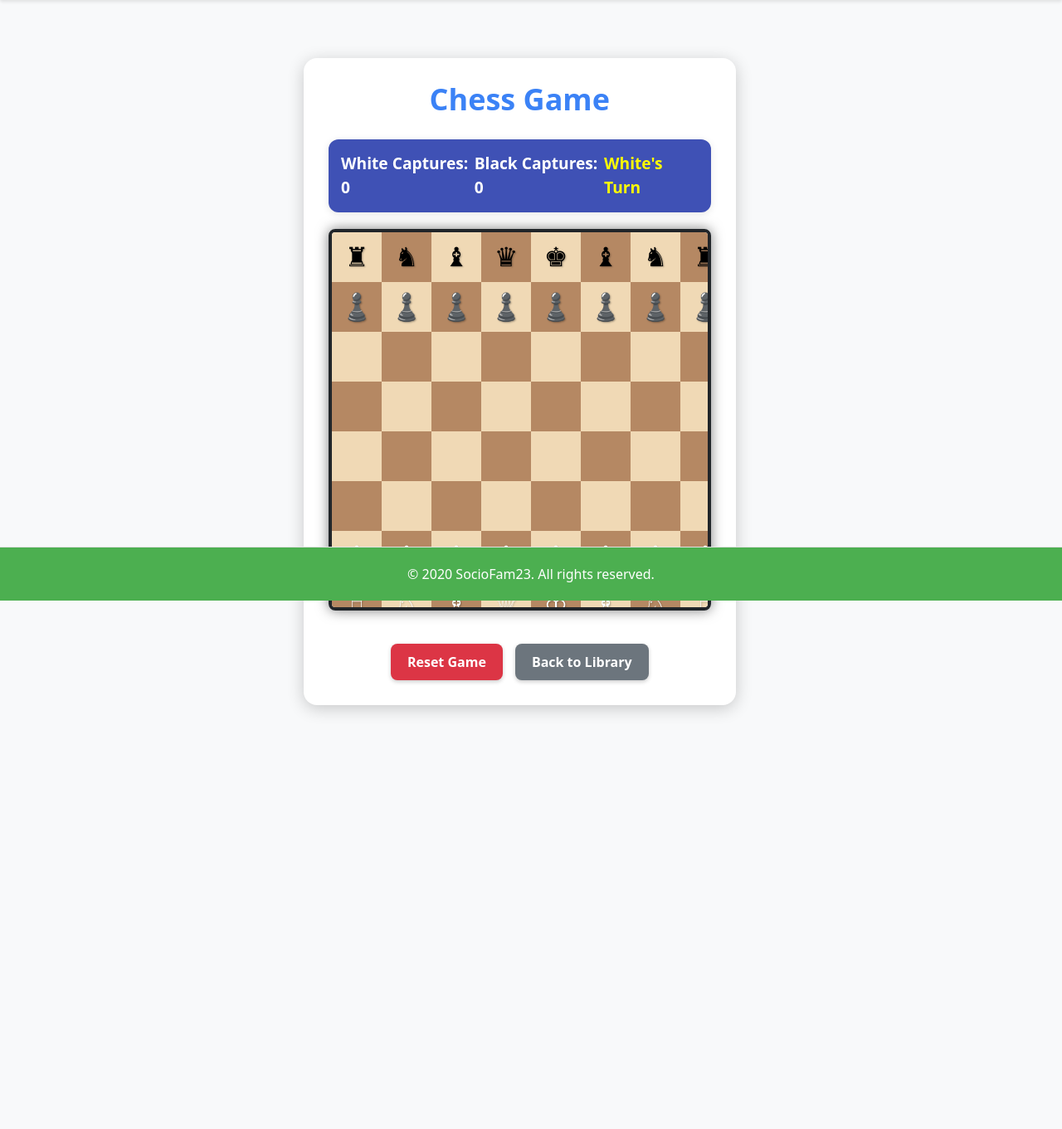
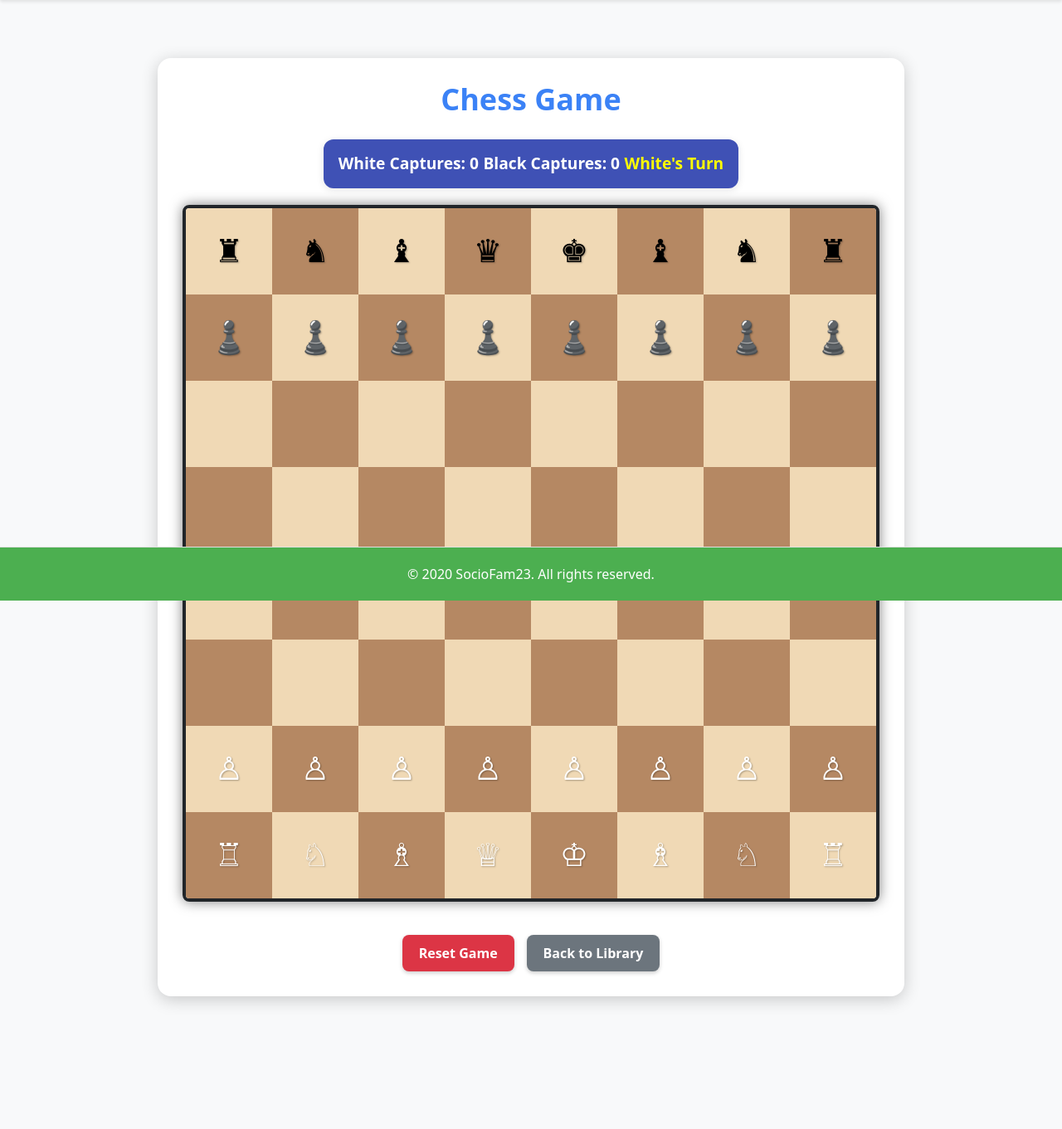
Before and after one commit to Hencheng2/your_family_tree_app, a Python web app: template templates/chess_game.html in a window 1280 px wide. Shown: the part 76-1437 px from the top of the page at 83% size. Before the commit the page ends 937 px from the top, so only its background shows below. Run offline with Jinja, Linux system fonts and the light colour scheme; the template is opened without the code that fills it: most values are stand-ins (such as "Sample title", 1, 10 or a date in 2020); some libraries are stand-ins or nearby versions.

Commit message:
Update chess_game.html

```diff
--- a/templates/chess_game.html
+++ b/templates/chess_game.html
@@ -16,9 +16,9 @@
             display: flex;
             flex-direction: column;
             align-items: center;
-            justify-content: flex-start; /* Align to top to allow scrolling */
+            justify-content: center; /* Center content vertically if space allows */
             min-height: 100vh;
-            padding-top: 20px; /* Reduced padding as home button is gone */
+            padding-top: 20px;
             padding-bottom: 80px; /* Increased padding for the footer spacer */
             box-sizing: border-box;
             overflow-y: auto; /* Allow scrolling if content exceeds viewport */
@@ -29,14 +29,16 @@
             flex-direction: column;
             align-items: center;
             gap: 20px;
-            width: 95%; /* Make it more fluid, almost full width */
-            max-width: 700px; /* Increased max-width for larger screens */
+            width: 95vw; /* Take 95% of viewport width */
+            max-width: 900px; /* Increased max-width for larger screens */
             padding: 20px;
             background-color: var(--card-bg);
             border-radius: 1rem;
             box-shadow: 0 4px 20px rgba(0, 0, 0, 0.2);
             position: relative;
             margin-bottom: 20px; /* Space above the footer spacer */
+            margin-left: auto; /* Center the container */
+            margin-right: auto; /* Center the container */
         }
 
         .scoreboard {
@@ -79,7 +81,7 @@
             display: flex;
             align-items: center;
             justify-content: center;
-            font-size: 4vw; /* Slightly larger base font for pieces */
+            font-size: 6vw; /* Larger base font for pieces, scales with viewport */
             cursor: pointer;
             user-select: none; /* Prevent text selection */
             transition: background-color 0.1s ease-in-out;
@@ -101,31 +103,31 @@
         /* Piece styling */
         .piece {
             font-family: 'Arial Unicode MS', 'Segoe UI Symbol', 'Noto Color Emoji', sans-serif; /* Fallback for chess symbols */
-            font-size: 5vw; /* Larger for pieces */
+            font-size: 7vw; /* Even larger for pieces, scales with viewport */
             line-height: 1;
             text-shadow: 1px 1px 2px rgba(0,0,0,0.3);
         }
         .white-piece { color: #fff; }
         .black-piece { color: #000; }
 
-        /* Responsive font size for pieces */
+        /* Responsive font size for pieces - adjusting breakpoints for larger scaling */
         @media (min-width: 480px) { /* For small tablets and larger phones */
             .square {
-                font-size: 3vw;
+                font-size: 4vw;
             }
             .piece {
-                font-size: 4vw;
+                font-size: 5vw;
             }
         }
 
         @media (min-width: 768px) { /* For tablets and desktops */
             .square {
-                font-size: 2.5vw;
+                font-size: 3vw;
                 min-width: 50px; /* Larger min size for desktop */
                 min-height: 50px;
             }
             .piece {
-                font-size: 3.5vw;
+                font-size: 4vw;
             }
             .game-container {
                 padding: 30px; /* More padding on larger screens */
@@ -133,12 +135,12 @@
         }
         @media (min-width: 1024px) { /* For larger desktops */
             .square {
-                font-size: 2vw;
+                font-size: 2.5vw;
                 min-width: 60px; /* Even larger min size */
                 min-height: 60px;
             }
             .piece {
-                font-size: 2.5vw;
+                font-size: 3vw;
             }
         }
 
```
